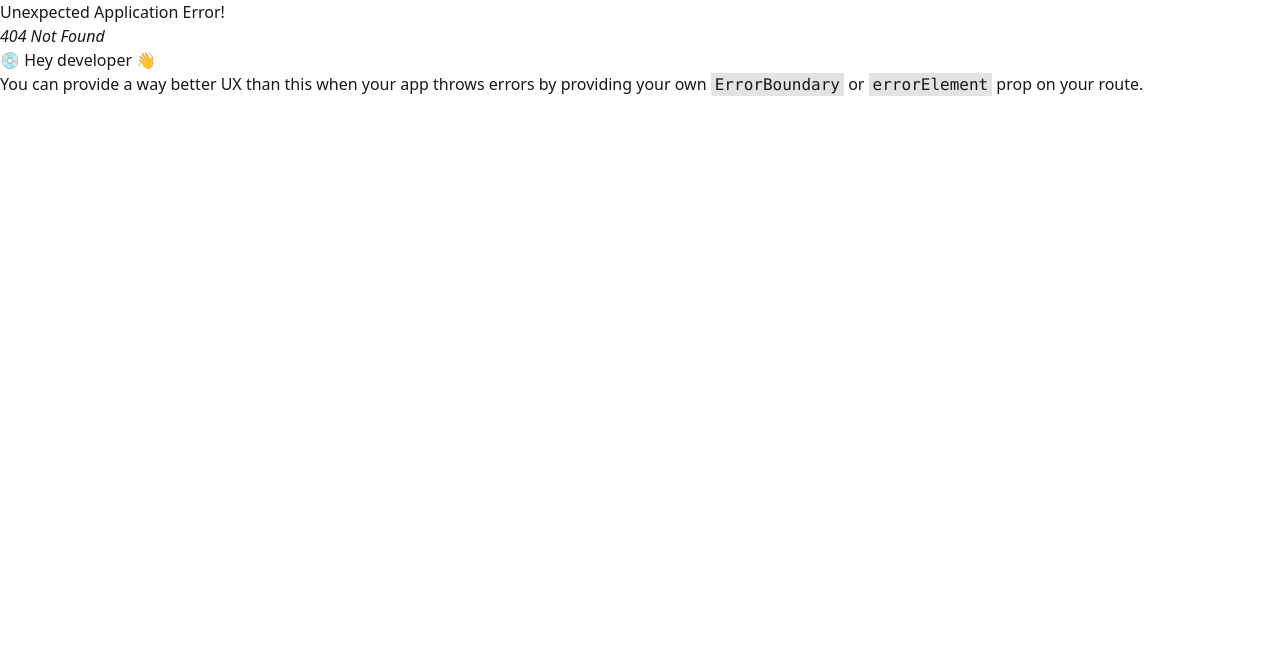
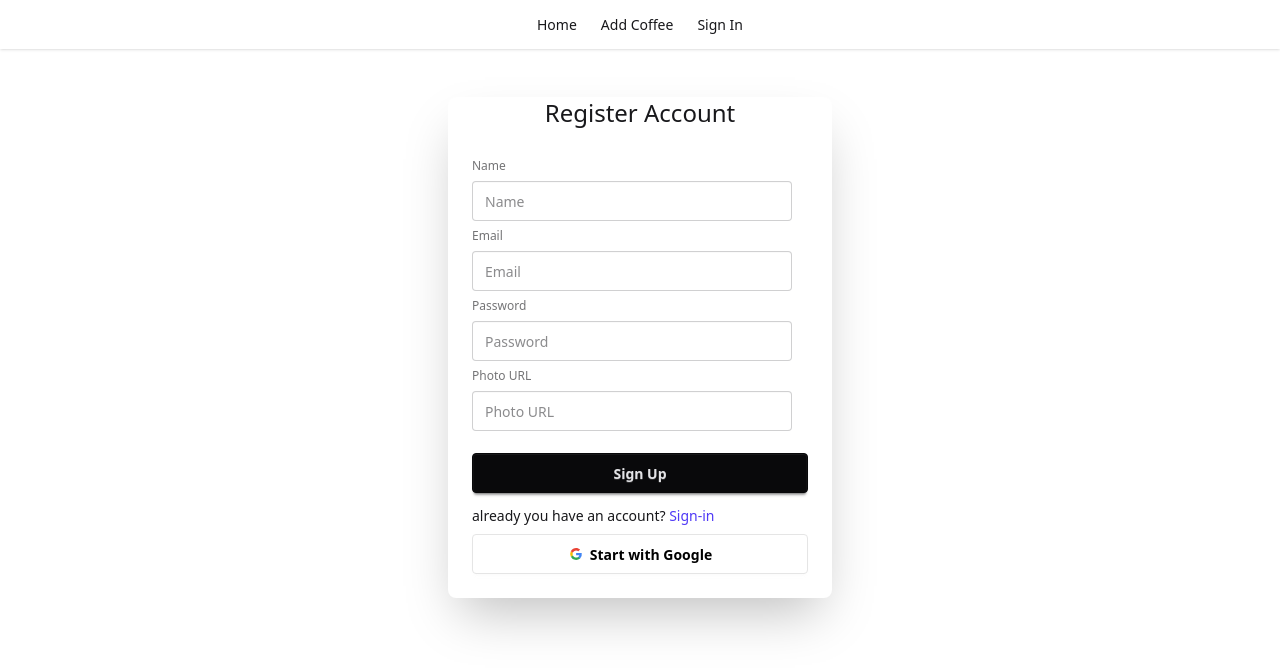
Before and after one commit to roni-biswas/coffee-store-client, a React (Vite) app: page /auth/signup in a window 1280 px wide. Before the commit this address had no page. Shown: the top 672 px of the page. Built offline with nearby package versions, Linux system fonts and the light colour scheme.

Commit message:
create firebase project and added singin and signup page

```diff
--- a/package.json
+++ b/package.json
@@ -12,6 +12,7 @@
   "dependencies": {
     "@tailwindcss/vite": "^4.1.6",
     "daisyui": "^5.0.35",
+    "firebase": "^11.7.3",
     "react": "^19.1.0",
     "react-dom": "^19.1.0",
     "react-router": "^7.6.0",
--- a/src/components/Header.jsx
+++ b/src/components/Header.jsx
@@ -10,6 +10,9 @@ const Header = () => {
       </li>
       <li>
         <NavLink to="/add-coffee">Add Coffee</NavLink>
+      </li>
+      <li>
+        <NavLink to="/auth/signin">Sign In</NavLink>
       </li>
     </>
   );
--- /dev/null
+++ b/src/components/SignUp.jsx
@@ -0,0 +1,64 @@
+import React from "react";
+import { Link } from "react-router";
+
+const SignUp = () => {
+  return (
+    <div className="card bg-base-100 max-w-sm mx-auto mt-12 shrink-0 shadow-2xl">
+      <h2 className="text-2xl text-center">Register Account</h2>
+      <div className="card-body">
+        <form className="fieldset">
+          <label className="label">Name</label>
+          <input type="text" name="name" className="input" placeholder="Name" />
+          <label className="label">Email</label>
+          <input type="email" className="input" placeholder="Email" />
+          <label className="label">Password</label>
+          <input type="password" className="input" placeholder="Password" />
+          <label className="label">Photo URL</label>
+          <input type="text" className="input" placeholder="Photo URL" />
+          <button type="submit" className="btn btn-neutral mt-4">
+            Sign Up
+          </button>
+        </form>
+        <p>
+          already you have an account?{" "}
+          <Link className="text-indigo-600" to="/auth/signin">
+            Sign-in
+          </Link>
+        </p>
+        {/* Google */}
+        <button className="btn bg-white text-black border-[#e5e5e5]">
+          <svg
+            aria-label="Google logo"
+            width="16"
+            height="16"
+            xmlns="http://www.w3.org/2000/svg"
+            viewBox="0 0 512 512"
+          >
+            <g>
+              <path d="m0 0H512V512H0" fill="#fff"></path>
+              <path
+                fill="#34a853"
+                d="M153 292c30 82 118 95 171 60h62v48A192 192 0 0190 341"
+              ></path>
+              <path
+                fill="#4285f4"
+                d="m386 400a140 175 0 0053-179H260v74h102q-7 37-38 57"
+              ></path>
+              <path
+                fill="#fbbc02"
+                d="m90 341a208 200 0 010-171l63 49q-12 37 0 73"
+              ></path>
+              <path
+                fill="#ea4335"
+                d="m153 219c22-69 116-109 179-50l55-54c-78-75-230-72-297 55"
+              ></path>
+            </g>
+          </svg>
+          Start with Google
+        </button>
+      </div>
+    </div>
+  );
+};
+
+export default SignUp;
--- /dev/null
+++ b/src/components/SingIn.jsx
@@ -0,0 +1,60 @@
+import React from "react";
+import { Link } from "react-router";
+
+const SingIn = () => {
+  return (
+    <div className="card bg-base-100 max-w-sm mx-auto mt-12 shrink-0 shadow-2xl">
+      <h2 className="text-2xl text-center">Sing In Account</h2>
+      <div className="card-body">
+        <form className="fieldset">
+          <label className="label">Email</label>
+          <input type="email" className="input" placeholder="Email" />
+          <label className="label">Password</label>
+          <input type="password" className="input" placeholder="Password" />
+          <button type="submit" className="btn btn-neutral mt-4">
+            Sign In
+          </button>
+        </form>
+        <p>
+          Not yet to account?{" "}
+          <Link className="text-indigo-600" to="/auth/signup">
+            Sign-Up
+          </Link>
+        </p>
+        {/* Google */}
+        <button className="btn bg-white text-black border-[#e5e5e5]">
+          <svg
+            aria-label="Google logo"
+            width="16"
+            height="16"
+            xmlns="http://www.w3.org/2000/svg"
+            viewBox="0 0 512 512"
+          >
+            <g>
+              <path d="m0 0H512V512H0" fill="#fff"></path>
+              <path
+                fill="#34a853"
+                d="M153 292c30 82 118 95 171 60h62v48A192 192 0 0190 341"
+              ></path>
+              <path
+                fill="#4285f4"
+                d="m386 400a140 175 0 0053-179H260v74h102q-7 37-38 57"
+              ></path>
+              <path
+                fill="#fbbc02"
+                d="m90 341a208 200 0 010-171l63 49q-12 37 0 73"
+              ></path>
+              <path
+                fill="#ea4335"
+                d="m153 219c22-69 116-109 179-50l55-54c-78-75-230-72-297 55"
+              ></path>
+            </g>
+          </svg>
+          Start with Google
+        </button>
+      </div>
+    </div>
+  );
+};
+
+export default SingIn;
--- /dev/null
+++ b/src/firebase/firebase.init.js
@@ -0,0 +1,18 @@
+// Import the functions you need from the SDKs you need
+import { initializeApp } from "firebase/app";
+import { getAuth } from "firebase/auth";
+// TODO: Add SDKs for Firebase products that you want to use
+// https://firebase.google.com/docs/web/setup#available-libraries
+// Your web app's Firebase configuration
+const firebaseConfig = {
+  apiKey: "AIzaSyCqpO4eOGp6U5CEDbOtNph3t-ZQItUb0Ks",
+  authDomain: "coffee-store-c6fed.firebaseapp.com",
+  projectId: "coffee-store-c6fed",
+  storageBucket: "coffee-store-c6fed.firebasestorage.app",
+  messagingSenderId: "299317956246",
+  appId: "1:299317956246:web:41cd8eb3997c8b200d3cb7",
+};
+
+// Initialize Firebase
+const app = initializeApp(firebaseConfig);
+export const auth = getAuth(app);
--- /dev/null
+++ b/src/layouts/AuthLayout.jsx
@@ -0,0 +1,16 @@
+import React from "react";
+import { Outlet } from "react-router";
+import Header from "../components/Header";
+
+const AuthLayout = () => {
+  return (
+    <>
+      <Header />
+      <div className="max-w-7xl mx-auto">
+        <Outlet />
+      </div>
+    </>
+  );
+};
+
+export default AuthLayout;
--- a/src/main.jsx
+++ b/src/main.jsx
@@ -1,4 +1,4 @@
-import { StrictMode } from "react";
+import { Component, StrictMode } from "react";
 import { createRoot } from "react-dom/client";
 import "./index.css";
 
@@ -9,6 +9,9 @@ import AddCoffee from "./components/AddCoffee";
 import Loading from "./components/Loading";
 import UpdateCoffee from "./components/UpdateCoffee";
 import CoffeeDetails from "./components/CoffeeDetails";
+import AuthLayout from "./layouts/AuthLayout";
+import SingIn from "./components/singIn";
+import SignUp from "./components/signUp";
 
 const router = createBrowserRouter([
   {
@@ -41,6 +44,20 @@ const router = createBrowserRouter([
       },
     ],
   },
+  {
+    path: "auth",
+    Component: AuthLayout,
+    children: [
+      {
+        path: "/auth/signin",
+        Component: SingIn,
+      },
+      {
+        path: "/auth/signup",
+        Component: SignUp,
+      },
+    ],
+  },
 ]);
 
 createRoot(document.getElementById("root")).render(
```
Also changed, not shown: 1 other file (tests, documents, lock files or other folders).
